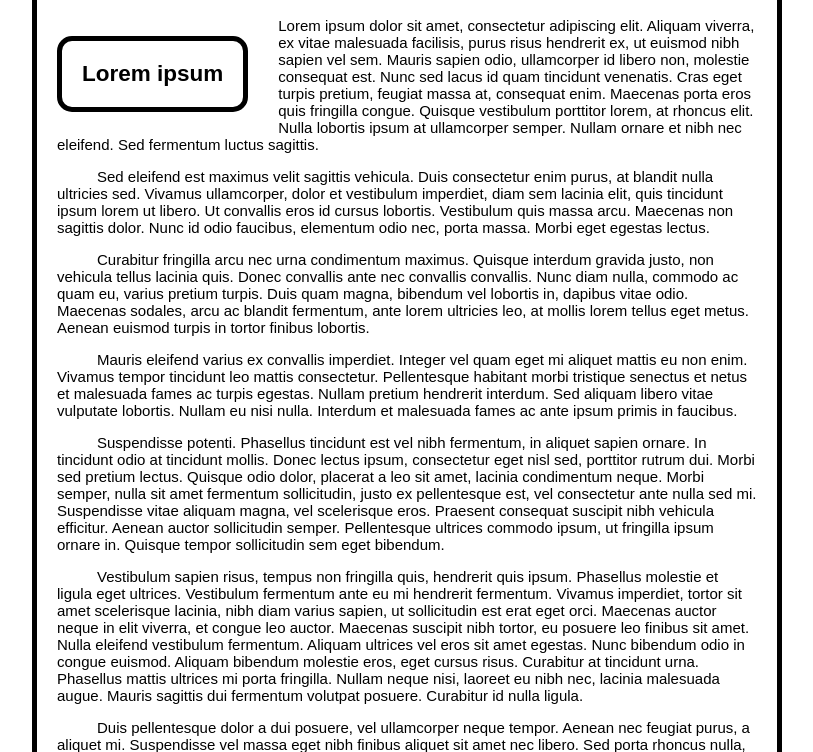
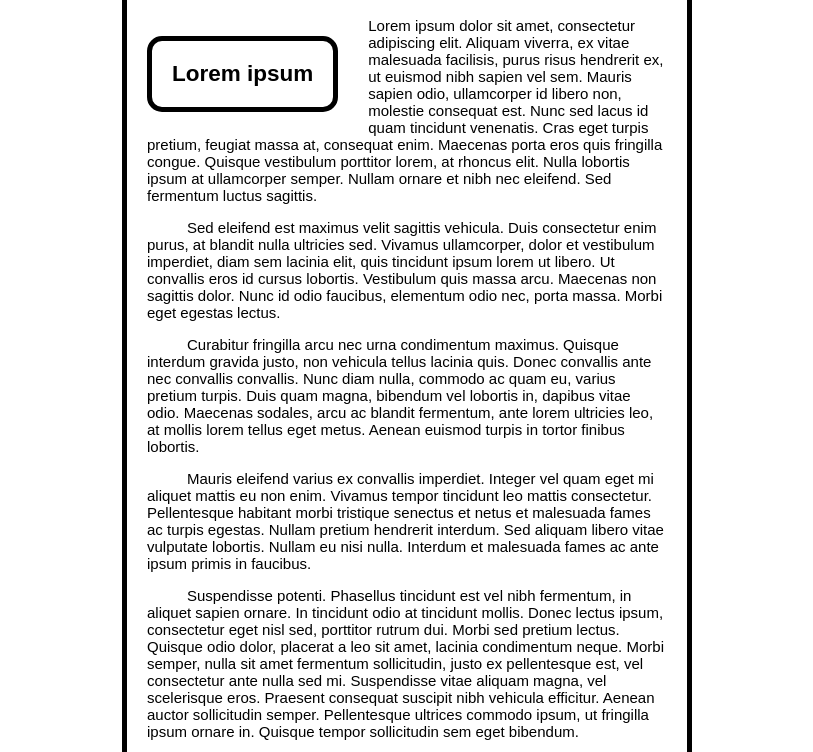
Before and after one commit to hacerespacio/haceresapcio.github.io, a plain HTML site: page index.html in a window 1280 px wide. Shown: the part 126-878 px from the top of the page, without its empty margins (233-1046 px from the left). Drawn offline with Linux system fonts and the light colour scheme.

Commit message:
Formatting.

```diff
--- a/style.css
+++ b/style.css
@@ -9,7 +9,7 @@ text-indent:40px
 }
 
 body {
-width: 700px;
+width: 520px;
 margin: -16px auto;
 padding: 20px;
 border-left: 5px solid #000;
```
